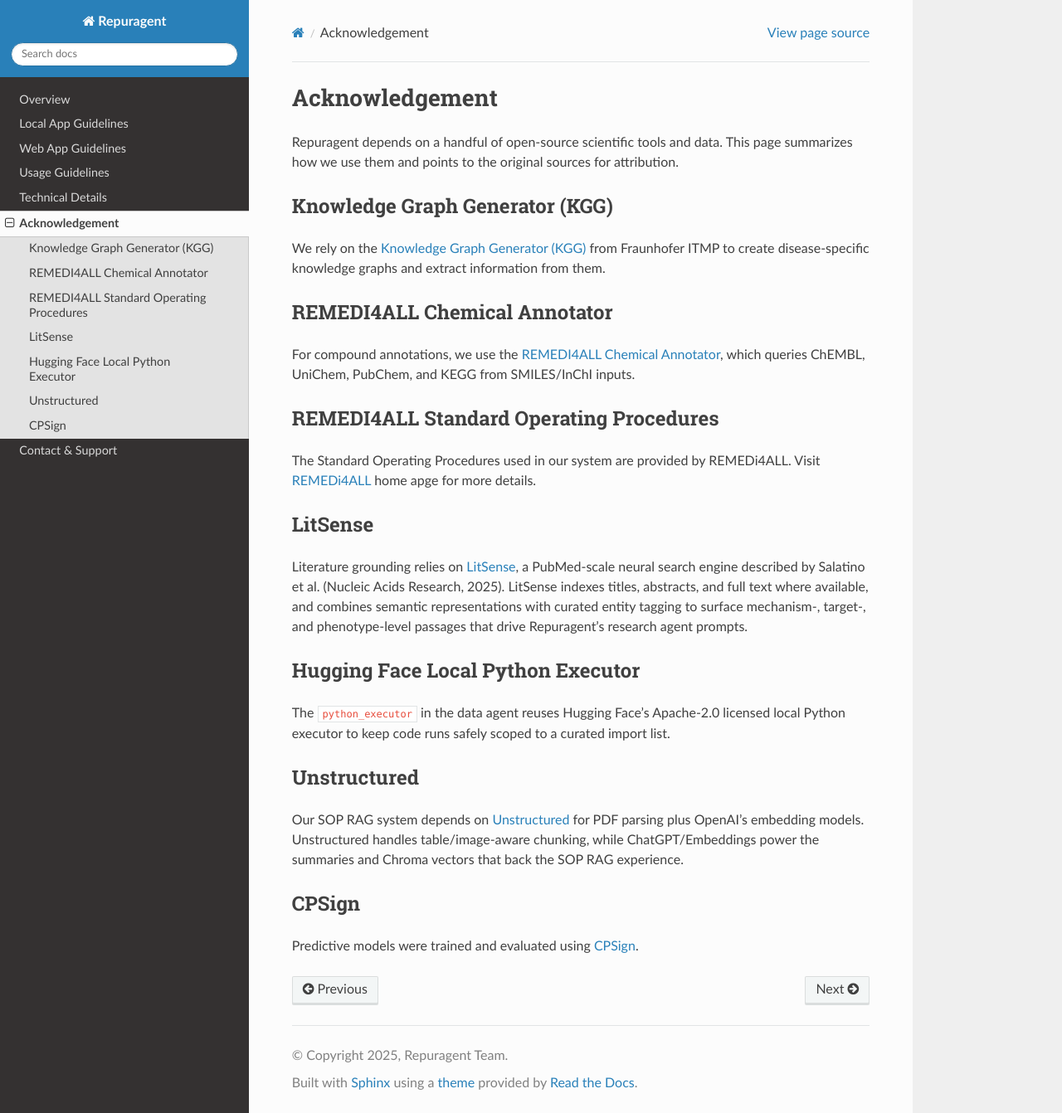
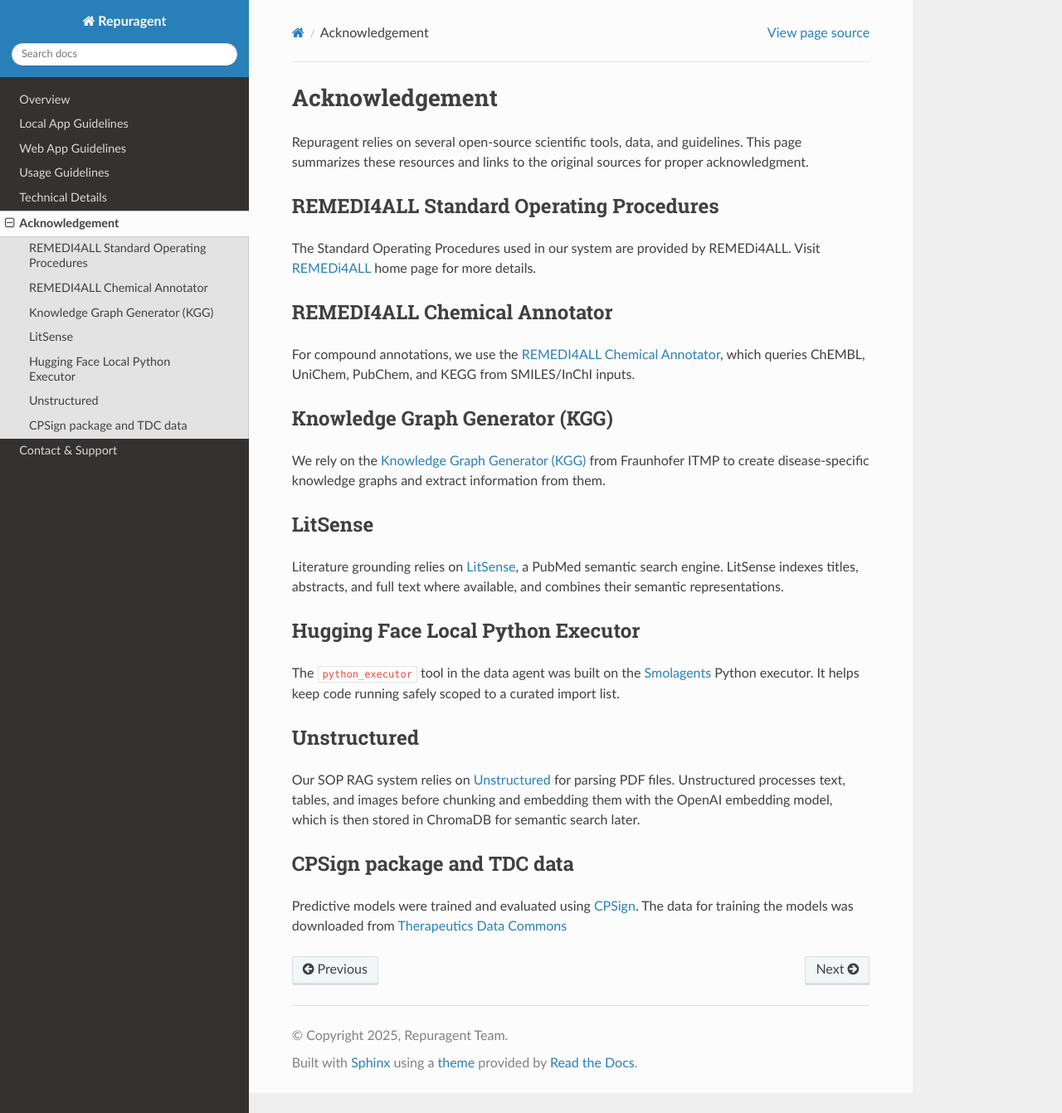
Before and after one commit to pharmbio/repuragent, a Sphinx documentation site: the page built from docs/acknowledgement.md, in a window 1280 px wide and 1342 px high. Shown: the whole window at 83% size. Built offline with Sphinx 7.4.7 and the Read the Docs theme 3.1.0, drawn with Linux system fonts in a browser that asks for light colours.

Commit message:
update docs

```diff
--- a/docs/acknowledgement.md
+++ b/docs/acknowledgement.md
@@ -1,12 +1,11 @@
 # Acknowledgement
 
-Repuragent depends on a handful of open-source scientific tools and data. This page summarizes how we use
-them and points to the original sources for attribution.
+Repuragent relies on several open-source scientific tools, data, and guidelines. This page summarizes these resources and links to the original sources for proper acknowledgment.
 
-## Knowledge Graph Generator (KGG)
 
-We rely on the [Knowledge Graph Generator (KGG)](https://github.com/Fraunhofer-ITMP/kgg)
-from Fraunhofer ITMP to create disease-specific knowledge graphs and extract information from them.
+## REMEDI4ALL Standard Operating Procedures
+
+The Standard Operating Procedures used in our system are provided by REMEDi4ALL. Visit [REMEDi4ALL](https://remedi4all.org) home page for more details.
 
 ## REMEDI4ALL Chemical Annotator
 
@@ -14,27 +13,28 @@
 [REMEDI4ALL Chemical Annotator](https://github.com/REMEDI4ALL/chemical_annotator), which
 queries ChEMBL, UniChem, PubChem, and KEGG from SMILES/InChI inputs.
 
-## REMEDI4ALL Standard Operating Procedures
 
-The Standard Operating Procedures used in our system are provided by REMEDi4ALL. Visit [REMEDi4ALL](https://remedi4all.org) home apge for more details.
+## Knowledge Graph Generator (KGG)
+
+We rely on the [Knowledge Graph Generator (KGG)](https://github.com/Fraunhofer-ITMP/kgg)
+from Fraunhofer ITMP to create disease-specific knowledge graphs and extract information from them.
+
 
 ## LitSense
 
 Literature grounding relies on [LitSense](https://academic.oup.com/nar/article/53/W1/W361/8133630),
-a PubMed-scale neural search engine described by Salatino et al. (Nucleic Acids Research,
-2025). LitSense indexes titles, abstracts, and full text where available, and combines
-semantic representations with curated entity tagging to surface mechanism-, target-, and
-phenotype-level passages that drive Repuragent's research agent prompts.
+a PubMed semantic search engine. LitSense indexes titles, abstracts, and full text where available, and combines their
+semantic representations.
 
 ## Hugging Face Local Python Executor
 
-The `python_executor` in the data agent reuses Hugging Face's Apache-2.0 licensed local Python executor to keep code runs safely scoped
-to a curated import list.
+The `python_executor` tool in the data agent was built on the [Smolagents](https://huggingface.co/docs/smolagents/index) Python executor. It helps keep code running safely scoped to a curated import list.
 
 ## Unstructured
 
-Our SOP RAG system depends on [Unstructured](https://github.com/Unstructured-IO/unstructured) for PDF parsing plus OpenAI's embedding models. Unstructured handles table/image-aware chunking, while ChatGPT/Embeddings power the summaries and Chroma vectors that back the SOP RAG experience.
+Our SOP RAG system relies on [Unstructured](https://github.com/Unstructured-IO/unstructured) for parsing PDF files. Unstructured processes text, tables, and images before chunking and embedding them with the OpenAI embedding model, which is then stored in ChromaDB for semantic search later.
 
-## CPSign
 
-Predictive models were trained and evaluated using [CPSign](https://cpsign.readthedocs.io/en/latest/).
+## CPSign package and TDC data
+
+Predictive models were trained and evaluated using [CPSign](https://cpsign.readthedocs.io/en/latest/). The data for training the models was downloaded from [Therapeutics Data Commons](https://tdcommons.ai)
```
Also changed, not shown: docs/index.md (+3 -2 lines), docs/technical.md (+18 -22 lines), 11 other files.
